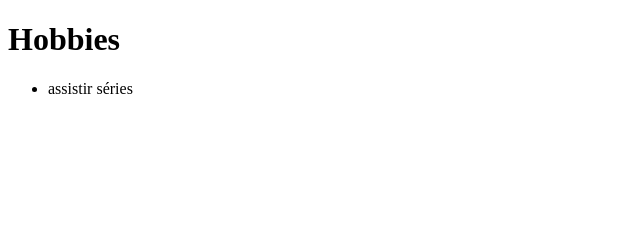
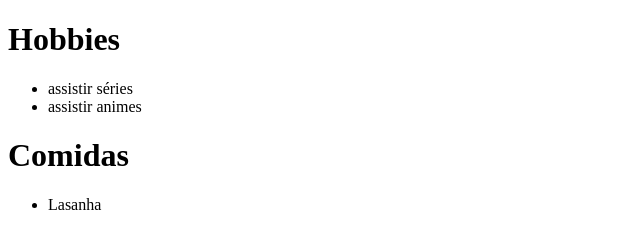
Before and after one commit to CarolinaAriadne/Dinamica_Pull_Request, a plain HTML site: page index.html in a window 1280 px wide. Shown: the whole page, without its empty margins (0-640 px from the left). Drawn offline with Linux system fonts and the light colour scheme.

Commit message:
Primeira colaboração, adicionei alguns itens no index.hmtl

```diff
--- a/index.html
+++ b/index.html
@@ -10,6 +10,14 @@
     <h1>Hobbies</h1>
     <ul>
         <li>assistir séries</li>
+        <li>assistir animes</li>
+    </ul>
+
+    <h1>Comidas</h1>
+    <ul>
+        <li>
+            Lasanha
+        </li>
     </ul>
 
 </body>
```
